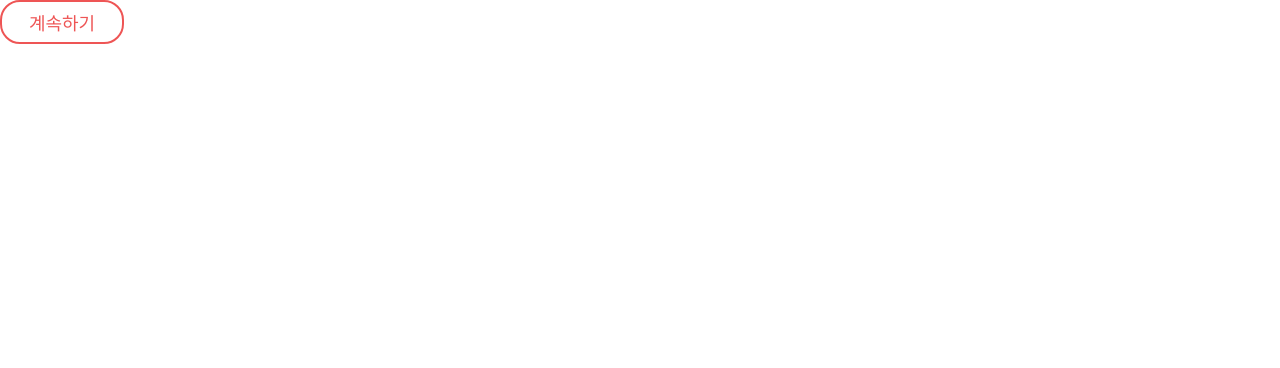
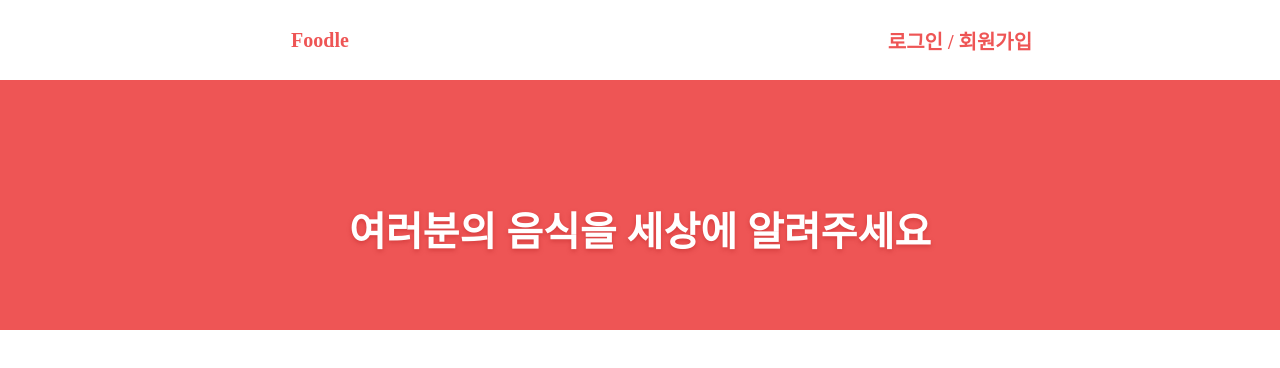
Before and after one commit to geni429/Foodle-Web, a React app: page / in a window 1280 px wide. Shown: the top 368 px of the page. Built offline with nearby package versions, Linux system fonts and the light colour scheme.

Commit message:
LandingBanner component추가

```diff
--- /dev/null
+++ b/src/assets/css/components/LandingBanner.css
@@ -0,0 +1,15 @@
+#landing_banner_wrapper {
+  width: 100%;
+  height: 125px;
+  padding-top: 125px;
+  background-color: #ee5555;
+  text-align: center;
+}
+
+#landing_banner_content {
+  font-size: 40px;
+  font-weight: bold;
+  line-height: 1.38;
+  color: #ffffff;
+  text-shadow: 0 2px 4px rgba(189, 37, 37, 0.5);
+}
--- /dev/null
+++ b/src/components/LandingBanner.js
@@ -0,0 +1,12 @@
+import React from 'react';
+import styles from '../assets/css/components/LandingBanner.css';
+
+const LandingBanner = () => {
+  return (
+    <header id={styles.landing_banner_wrapper}>
+      <span id={styles.landing_banner_content}>여러분의 음식을 세상에 알려주세요</span>
+    </header>
+  );
+}
+
+export default LandingBanner;
--- a/src/components/index.js
+++ b/src/components/index.js
@@ -1,4 +1,5 @@
 import HeaderNav from './HeaderNav';
 import RoundButton from './RoundButton';
+import LandingBanner from './LandingBanner';
 
-export { HeaderNav, RoundButton };
+export { HeaderNav, RoundButton, LandingBanner };
--- a/src/pages/MenuEditorLanding.js
+++ b/src/pages/MenuEditorLanding.js
@@ -1,11 +1,13 @@
 import React, { Component } from 'react';
-import { RoundButton } from '../components';
+import { RoundButton, HeaderNav, LandingBanner } from '../components';
 
 class MenuEditorLanding extends Component {
   render() {
     return (
       <div>
-        {RoundButton(2, '계속하기')}
+        {HeaderNav()}
+        {LandingBanner()}
+        <section></section>
       </div>
     );
   }
```
